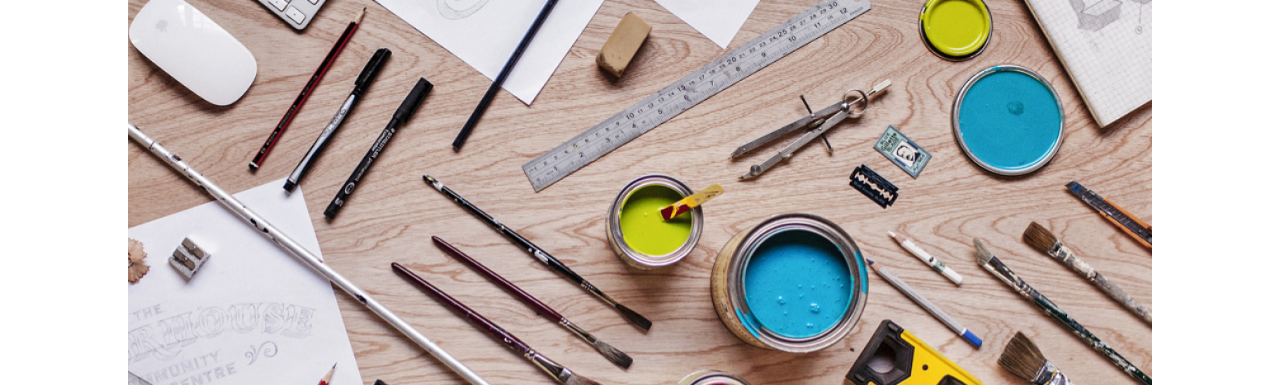
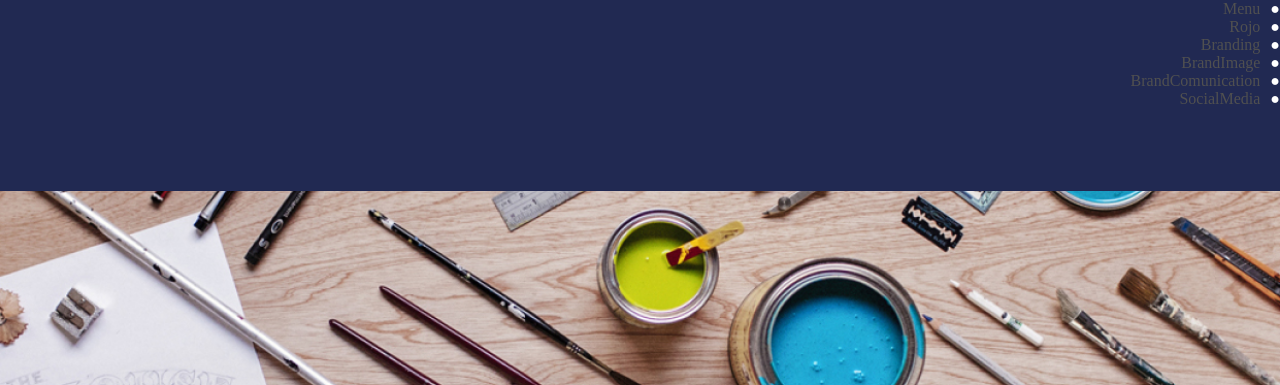
Before and after one commit to maxir143/RojoMate2017.github.io, a plain HTML site: page index.html in a window 1280 px wide. Shown: the top 385 px of the page. Drawn offline with Linux system fonts and the light colour scheme.

Commit message:
sticky menu

```diff
--- a/css/style.css
+++ b/css/style.css
@@ -1,3 +1,8 @@
+*{
+    margin: 0px;
+    text-decoration: none;
+    list-style: none;
+}
 .section{
     overflow: hidden;
     background-color: #fff;
@@ -5,10 +10,9 @@
 /* Todos */
 #BackImage {
     position: absolute;
-    width: 80%;
-
-    -webkit-transform: translate(10vw, -50vh);
-    transform: translate(10vw, -50vh);
+    width: 100%;
+    -webkit-transform: translate(0, -50vh);
+    transform: translate(0, -50vh);
 }
 
 .BackStripe{
@@ -21,6 +25,35 @@
     z-index: 0;
 }
 /* Div 1 */
+.TopMenu{
+    position: absolute;
+    background-color: rgb(33,41,82);
+
+    width: 100vw;
+    height: 25vh;
+    transform: translate(0, -50vh);
+}
+.MainLogo{
+
+}
+.MainNav{
+    position: fixed;
+    top: 0;
+    right: 0;
+    z-index: 1000;
+    text-align: right;
+}
+.NavPage{
+    color: #fff;
+}
+.NavPage a{
+    color: #505050;
+    margin-right: 10px;
+    display: none;
+}
+.NavPage:hover , .NavPage a{
+    display: inline-block;
+}
 
 /* Div 2 */
 
--- a/index.html
+++ b/index.html
@@ -5,13 +5,20 @@
         <title>RojoMate Studio</title>
     </head>
     <body>
+        <ul class="MainNav">
+            <li class="NavPage"><a href="#Menu">Menu</a>&#9679</li>
+            <li class="NavPage"><a href="#Rojo">Rojo</a>&#9679</li>
+            <li class="NavPage"><a href="#Branding">Branding</a>&#9679</li>
+            <li class="NavPage"><a href="#BrandImage">BrandImage</a>&#9679</li>
+            <li class="NavPage"><a href="#BrandComunication">BrandComunication</a>&#9679</li>
+            <li class="NavPage"><a href="#SocialMedia">SocialMedia</a>&#9679</li>
+        </ul>
         <div id="fullpage">
             <!--     Div 1    -->
             <div class="section">
                 <img src="images/Front_no_text.jpg" id="BackImage" alt="">
-                <div class="FrontText">
-
-                </div>
+                <div class="TopMenu"></div>
+                <img src="images/Logo" class="MainLogo" alt="LogoRojoMate">
             </div>
             <!--     Div 2    -->
             <div class="section">
@@ -76,8 +83,11 @@
             var scene = document.getElementById('fullpage');
             var parallax = new Parallax(scene, {
             });
-            $('#fullpage').fullpage();
+            $('#fullpage').fullpage({
+                anchors: ['Menu','Rojo', 'Branding', 'BrandImage', 'BrandComunication','SocialMedia'],
+                menu: '#MenuNav'
             });
+        });
         </script>
     </footer>
 </html>
```
